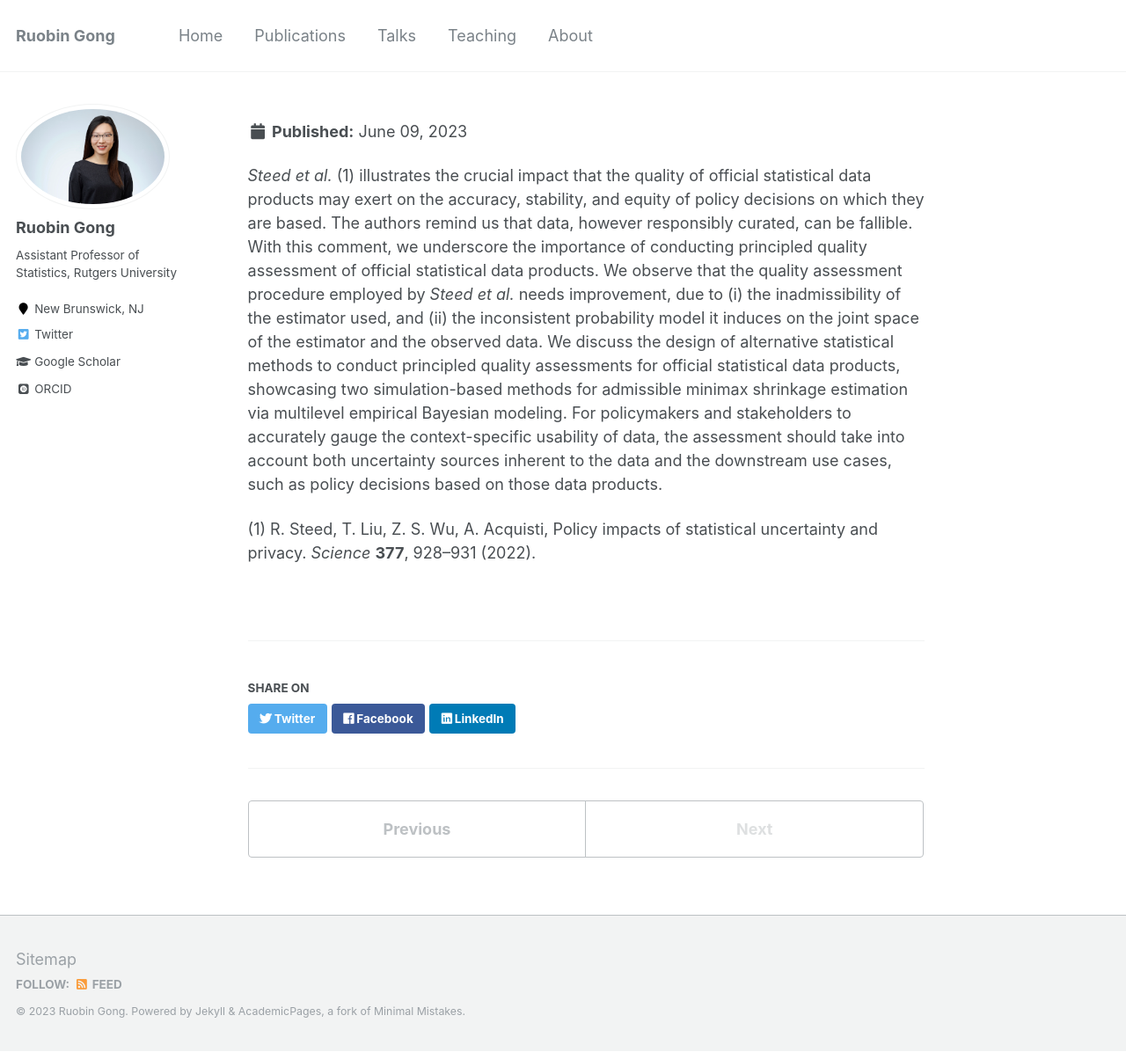
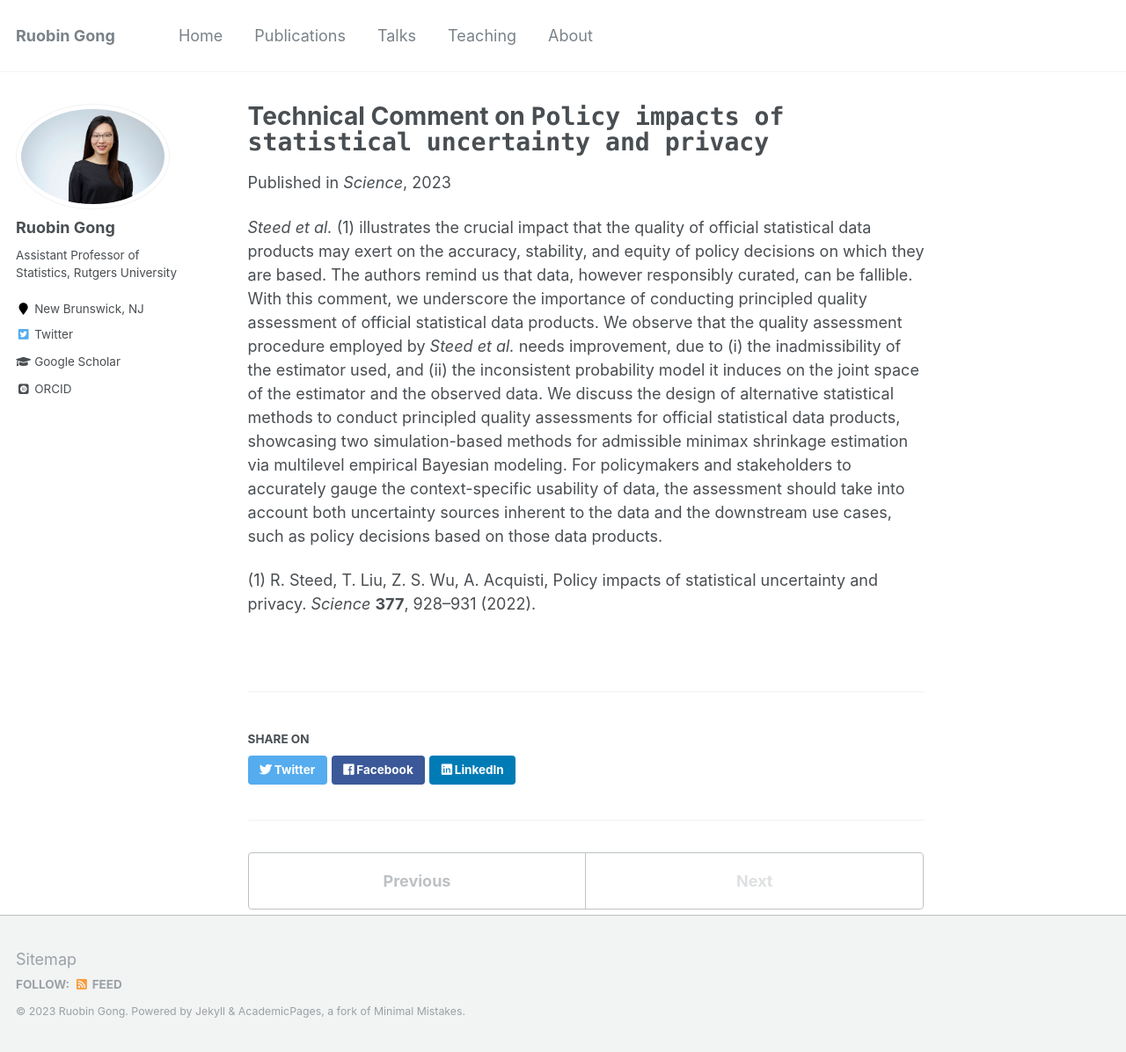
Before and after one commit to RuobinGong/RuobinGong.github.io, a Jekyll site: the page built from _publications/2023-06-02-steed.md, in a window 1280 px wide and 1196 px high. Shown: the whole window at 88% size. Built offline with Jekyll 4.4.1, drawn with Linux system fonts in a browser that asks for light colours; some web fonts are replaced.

Commit message:
Update 2023-06-02-steed.md

```diff
--- a/_publications/2023-06-02-steed.md
+++ b/_publications/2023-06-02-steed.md
@@ -1,5 +1,5 @@
 ---
-title: "Technical Comment on "Policy impacts of statistical uncertainty and privacy" "
+title: "Technical Comment on ``Policy impacts of statistical uncertainty and privacy`` "
 collection: publications
 permalink: /publication/2023-06-02-steed
 excerpt: ''
```
